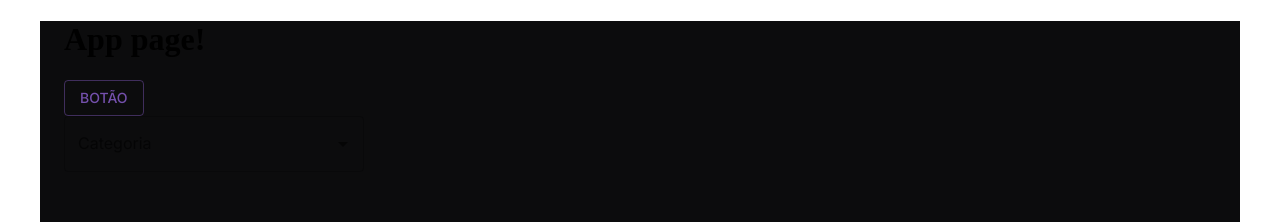
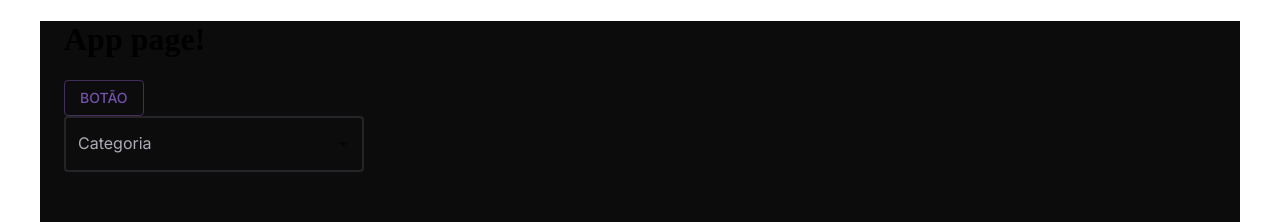
Before and after one commit to gabrieloliveirapimentel/market-list, a React (Vite) app: page / in a window 1280 px wide. Shown: the top 222 px of the page. Built offline with nearby package versions, Linux system fonts and the light colour scheme.

Commit message:
Ajustes no tema

```diff
--- a/src/theme/global.tsx
+++ b/src/theme/global.tsx
@@ -1,6 +1,6 @@
 import { createTheme } from "@mui/material";
 
-export const theme = createTheme({
+const base = createTheme({
   palette: {
     primary: {
       main: "#7450AC",
@@ -9,11 +9,12 @@ export const theme = createTheme({
     },
     gray: {
       "gray-100": "#FBF9FE",
-      "gray-200": "#FBF9FE",
+      "gray-200": "#AFABB6",
       "gray-300": "#252529",
       "gray-400": "#17171A",
       "gray-500": "#111112",
       "gray-600": "#0C0C0D",
+      "gray-800": "#EDEAF0",
     },
     success: {
       main: "#2F723D",
@@ -44,3 +45,55 @@ export const theme = createTheme({
     fontFamily: `'Inter', sans-serif`,
   },
 });
+
+export const theme = createTheme(base, {
+  components: {
+    MuiTypography: {
+      styleOverrides: {
+        root: {
+          color: base.palette.gray["gray-100"],
+        },
+      },
+    },
+    MuiInputBase: {
+      styleOverrides: {
+        input: {
+          color: base.palette.gray["gray-200"],
+        },
+      },
+    },
+    MuiAutocomplete: {
+      styleOverrides: {
+        root: {
+          "& .MuiOutlinedInput-root": {
+            "& fieldset": {
+              border: "2px solid",
+              borderColor: base.palette.gray["gray-300"],
+            },
+            "&:hover fieldset": {
+              border: "2px solid",
+              borderColor: base.palette.primary.main,
+            },
+            "&.Mui-focused fieldset": {
+              borderColor: base.palette.primary.main,
+            },
+          },
+          "& .MuiInputLabel-root": {
+            color: base.palette.gray["gray-200"],
+            "&.Mui-focused": {
+              color: base.palette.primary.main,
+            },
+          },
+        },
+      },
+    },
+    MuiCssBaseline: {
+      styleOverrides: {
+        body: {
+          backgroundColor: base.palette.gray["gray-600"],
+          color: base.palette.gray["gray-100"],
+        },
+      },
+    },
+  },
+});
--- a/src/theme/theme.d.ts
+++ b/src/theme/theme.d.ts
@@ -3,14 +3,7 @@ import '@mui/material/styles'
 
 declare module '@mui/material/styles' {
   interface Palette {
-    gray: {
-      'gray-100': string;
-      'gray-200': string;
-      'gray-300': string;
-      'gray-400': string;
-      'gray-500': string;
-      'gray-600': string;
-    },
+    gray: Record<string, string>;
     success: {
       main: string;
       light: string;
@@ -38,14 +31,7 @@ declare module '@mui/material/styles' {
   }
 
   interface PaletteOptions {
-    gray?: {
-      'gray-100': string;
-      'gray-200': string;
-      'gray-300': string;
-      'gray-400': string;
-      'gray-500': string;
-      'gray-600': string;
-    },
+    gray: Record<string, string>
     success: {
       main: string;
       light: string;
```
